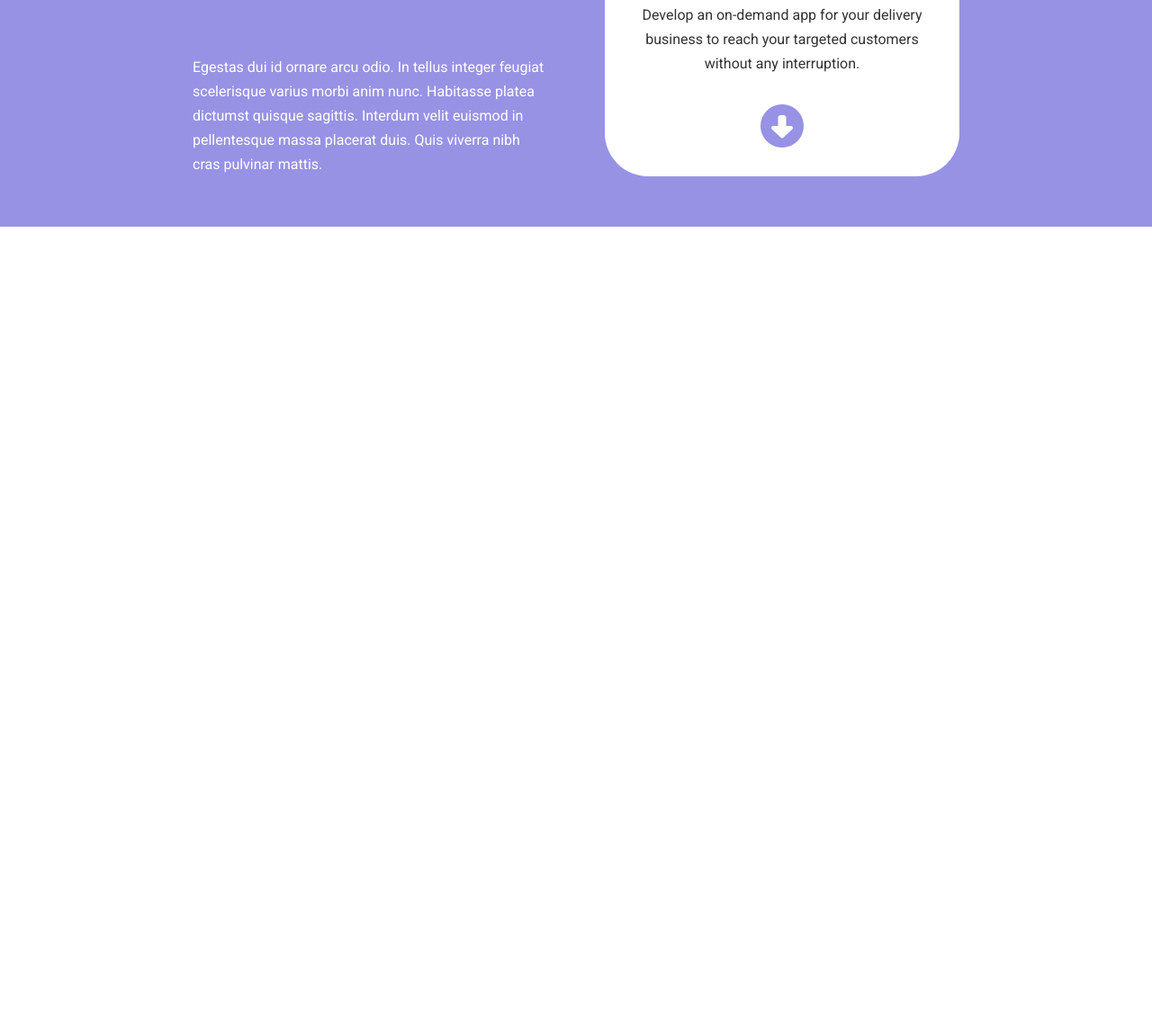
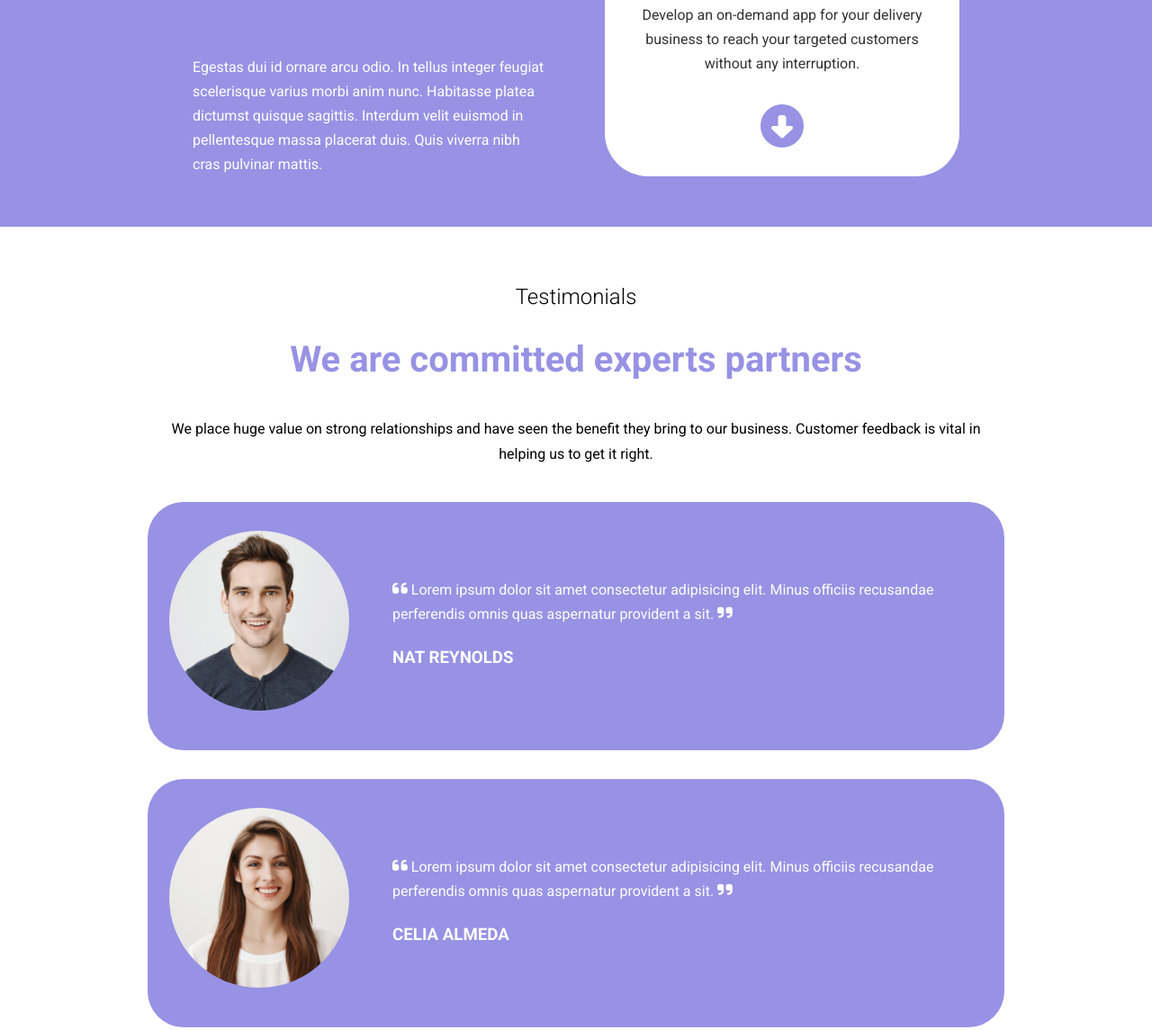
Before and after one commit to GianlucaGiardella/htmlcss-responsive-layout, a plain HTML site: page index.html in a window 1280 px wide. Shown: the part 1648-2793 px from the top of the page at 90% size. Before the commit the page ends 1900 px from the top, so only its background shows below. Drawn offline with Linux system fonts and the light colour scheme.

Commit message:
Add testimonials with media

```diff
--- a/assets/style.css
+++ b/assets/style.css
@@ -92,6 +92,7 @@ nav {
 .nav_li.btn a:hover {
     text-decoration: none;
     background-color: whitesmoke;
+    box-shadow: 2px 2px 3px;
 }
 
 .nav_bars {
@@ -202,23 +203,23 @@ nav {
     }
 }
 
-@media (max-width: 660px) {
+@media (max-width: 665px) {
     .jumbo_item {
-        flex: 1 0 0;
+        flex: 0 0 calc(50% - 0.75rem);
     }
-}
 
-@media (max-width: 535px) {
     .jumbo_item.big {
         flex: 0 0 100%;
     }
 }
 
-@media (max-width: 437px) {
+@media (max-width: 445px) {
     .jumbo_item {
         flex: 0 0 100%;
     }
 }
+
+/* planning */
 
 .planning_bg {
     background-color: var(--tropical-indigo);
@@ -312,3 +313,74 @@ nav {
         margin-bottom: 2rem;
     }
 }
+
+/* testimonials */
+
+.testimonials_bg {
+    max-width: 1000px;
+    margin-inline: auto;
+    text-align: center;
+    padding: 4rem 0rem 7rem;
+}
+
+.testimonials_container {
+    padding-inline: 1.5rem;
+}
+
+.testimonials_container h4 {
+    font-size: 1.5rem;
+    font-weight: 300;
+    margin-bottom: 2rem;
+}
+
+.testimonials_container h2 {
+    font-size: 2.5rem;
+    margin-bottom: 2.5rem;
+    color: var(--tropical-indigo);
+}
+
+.testimonials_container p {
+    margin-bottom: 2.5rem;
+}
+
+.card {
+    display: flex;
+    align-items: center;
+    padding: 2rem 1.5rem 2.5rem;
+    margin-bottom: 2rem;
+    text-align: start;
+    border-radius: 2.5rem;
+    background-color: var(--tropical-indigo);
+    color: white;
+}
+
+.card_img {
+    margin-inline-end: 3rem;
+}
+
+.card_img img {
+    width: 200px;
+    height: 200px;
+    object-fit: cover;
+    border-radius: 100px;
+}
+
+.card_text p {
+    margin-bottom: 1.5rem;
+}
+
+.card_text p i {
+    font-size: 1.2rem;
+}
+
+@media (max-width: 555px) {
+    .card {
+        text-align: center;
+        flex-wrap: wrap;
+    }
+
+    .card_img {
+        margin: 0 0 1rem;
+        flex: 0 0 100%;
+    }
+}
--- a/index.html
+++ b/index.html
@@ -96,6 +96,35 @@
                 </div>
             </div>
         </div>
+        <div class="testimonials_bg">
+            <div class="testimonials_container">
+                <h4>Testimonials</h4>
+                <h2>We are committed experts partners</h2>
+                <p>We place huge value on strong relationships and have seen the benefit they bring to our business.
+                    Customer feedback is vital in helping us to get it right.</p>
+                <section class="card">
+                    <div class="card_img"><img src="assets/img/testimonial1.jpg" alt="testimonial1"></div>
+                    <div class="card_text">
+                        <p><i class="fa-solid fa-quote-left"></i> Lorem ipsum dolor sit amet consectetur adipisicing elit. Minus officiis recusandae perferendis omnis quas aspernatur provident a sit. <i class="fa-solid fa-quote-right"></i></p>
+                        <h3>NAT REYNOLDS</h3>
+                    </div>
+                </section>
+                <section class="card">
+                    <div class="card_img"><img src="assets/img/testimonial2.jpg" alt="testimonial2"></div>
+                    <div class="card_text">
+                        <p><i class="fa-solid fa-quote-left"></i> Lorem ipsum dolor sit amet consectetur adipisicing elit. Minus officiis recusandae perferendis omnis quas aspernatur provident a sit. <i class="fa-solid fa-quote-right"></i></p>
+                        <h3>CELIA ALMEDA </h3>
+                    </div>
+                </section>
+                <section class="card">
+                    <div class="card_img"><img src="assets/img/testimonial3.jpg" alt="testimonial3"></div>
+                    <div class="card_text">
+                        <p><i class="fa-solid fa-quote-left"></i> Lorem ipsum dolor sit amet consectetur adipisicing elit. Minus officiis recusandae perferendis omnis quas aspernatur provident a sit. <i class="fa-solid fa-quote-right"></i></p>
+                        <h3>BOB ROBERTS</h3>
+                    </div>
+                </section>
+            </div>
+        </div>
     </main>
     <footer></footer>
 
```
Also changed, not shown: 1 other file.
